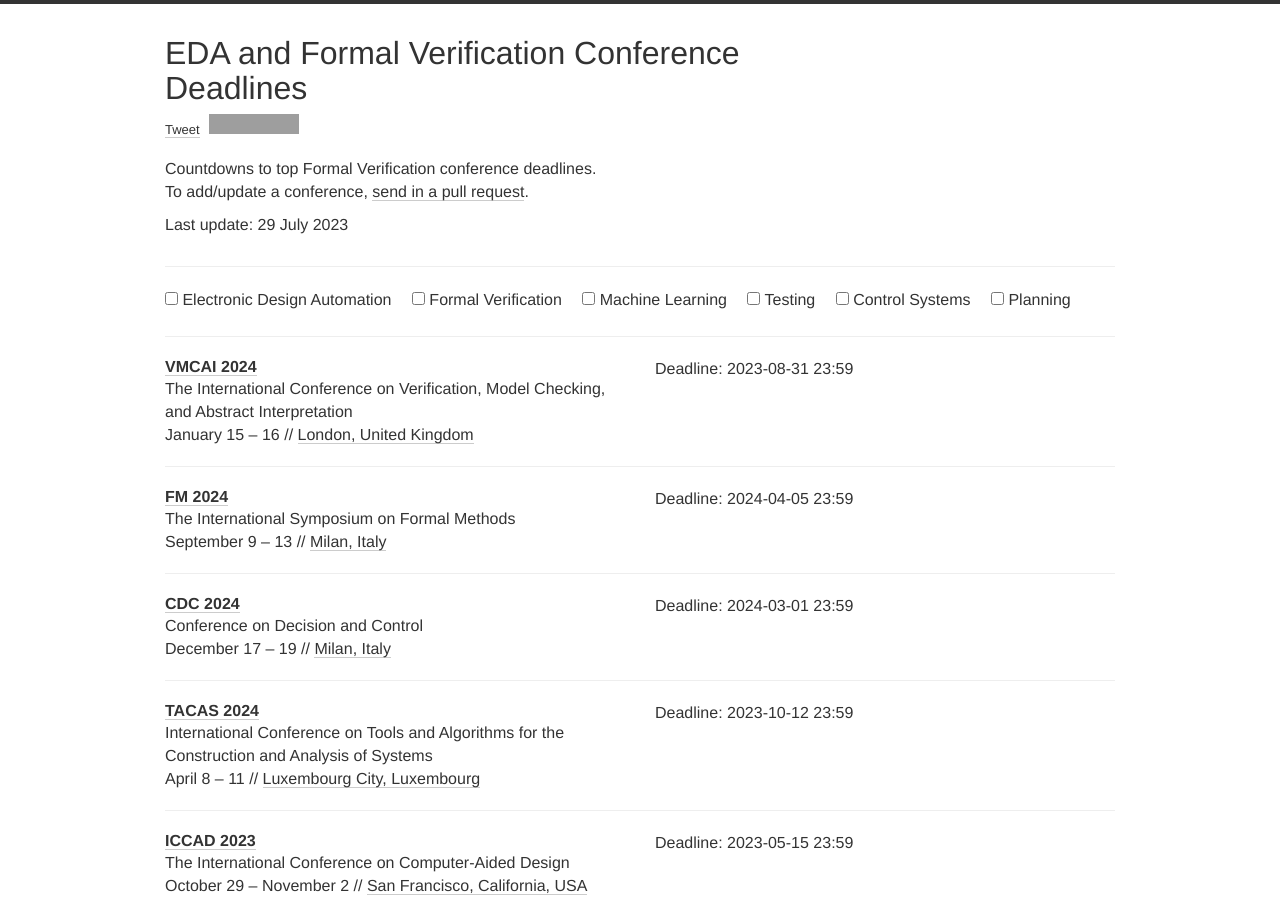
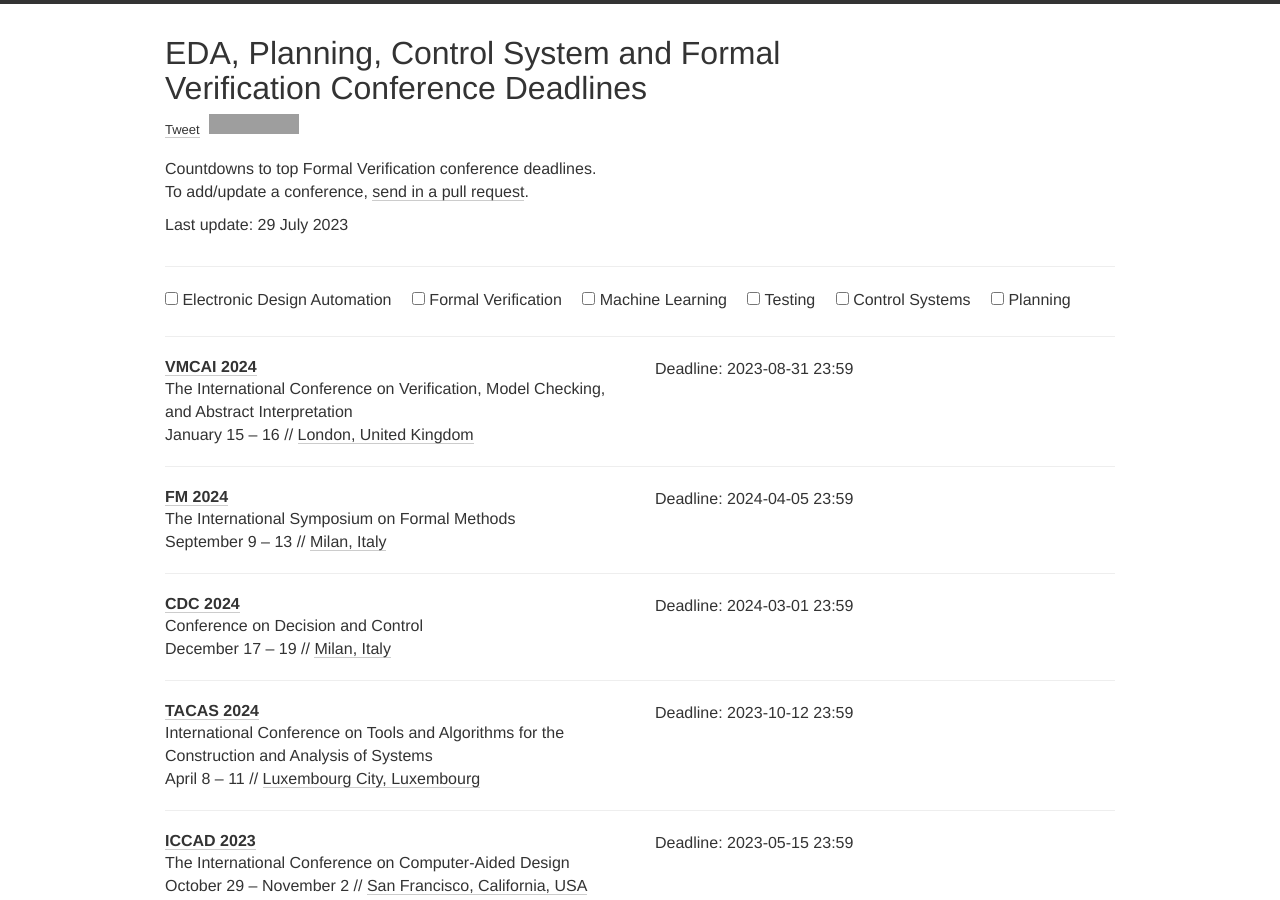
Before and after one commit to Gy-Hu/EDA_FV_conference_deadline, a Jekyll site: the page built from index.html, in a window 1280 px wide and 900 px high. Built offline with Jekyll 4.4.1, drawn with Linux system fonts in a browser that asks for light colours; nearby versions of some CDN libraries; comment, search, counter and statistics services are not loaded; grey boxes are pictures that could not be loaded.

Commit message:
change title

```diff
--- a/_config.yml
+++ b/_config.yml
@@ -1,4 +1,4 @@
-title: EDA and Formal Verification Conference Deadlines
+title: EDA, Planning, Control System and Formal Verification Conference Deadlines
 description: Countdowns to top Formal Verification conference deadlines.
 author: Gary HU
 
```
